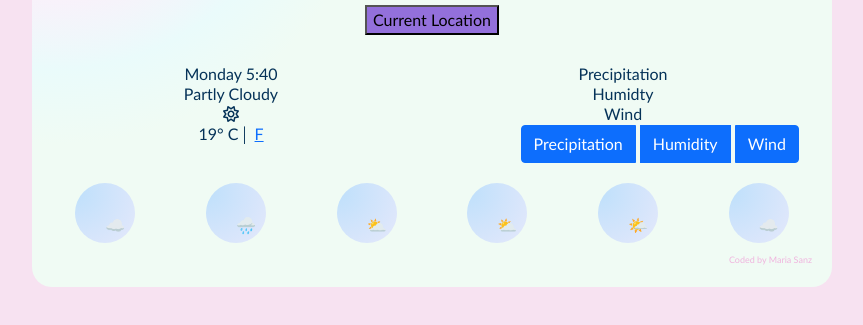
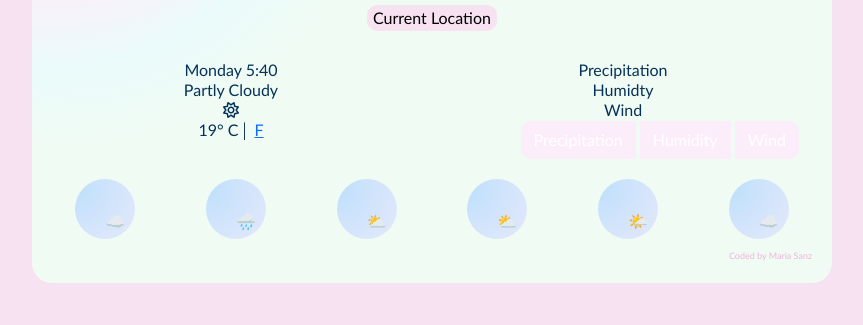
Before and after one commit to mmsanzcorona/Weatherappmar, a plain HTML site: page index.html in a window 1280 px wide. Shown: the part 289-614 px from the top of the page, without its empty margins (208-1071 px from the left). Drawn offline with nearby package versions, Linux system fonts and the light colour scheme.

Commit message:
Updated style.css

```diff
--- a/src/styles.css
+++ b/src/styles.css
@@ -8,6 +8,7 @@ form {
   margin-left: auto;
   margin-right: auto;
   text-align: center;
+  border-radius: 10px;
 }
 h1 {
   color: rgb(1, 18, 56);
@@ -27,7 +28,9 @@ h2 {
 button {
   display: block;
   margin: 0 auto;
-  background: mediumpurple;
+  background: #f6e2f1;
+  border: #fbeefa;
+  border-radius: 10px;
 }
 ul {
   margin: 0 10px;
@@ -91,12 +94,17 @@ footer {
   font-size: xx-small;
   color: rgb(240, 180, 222);
 }
-.footer:hover {
-  color: rgb(11, 168, 116);
+footer:hover {
+  color: #e7e8fa;
 }
 .btn-group {
   display: block;
 }
+.btn-primary {
+  background-color: #fbeefa;
+  border-color: #fbeefa;
+  border-radius: 10px;
+}
 .emoji {
   display: block;
 }
```
